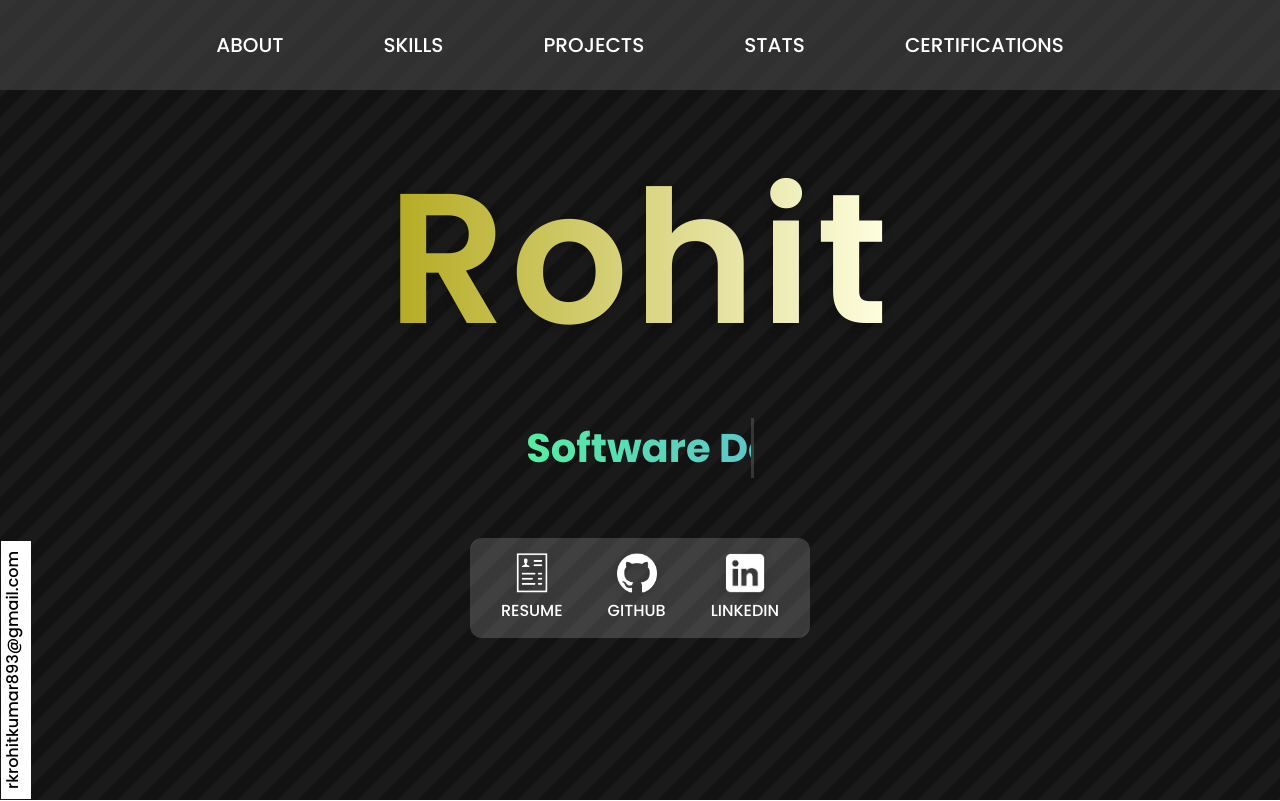
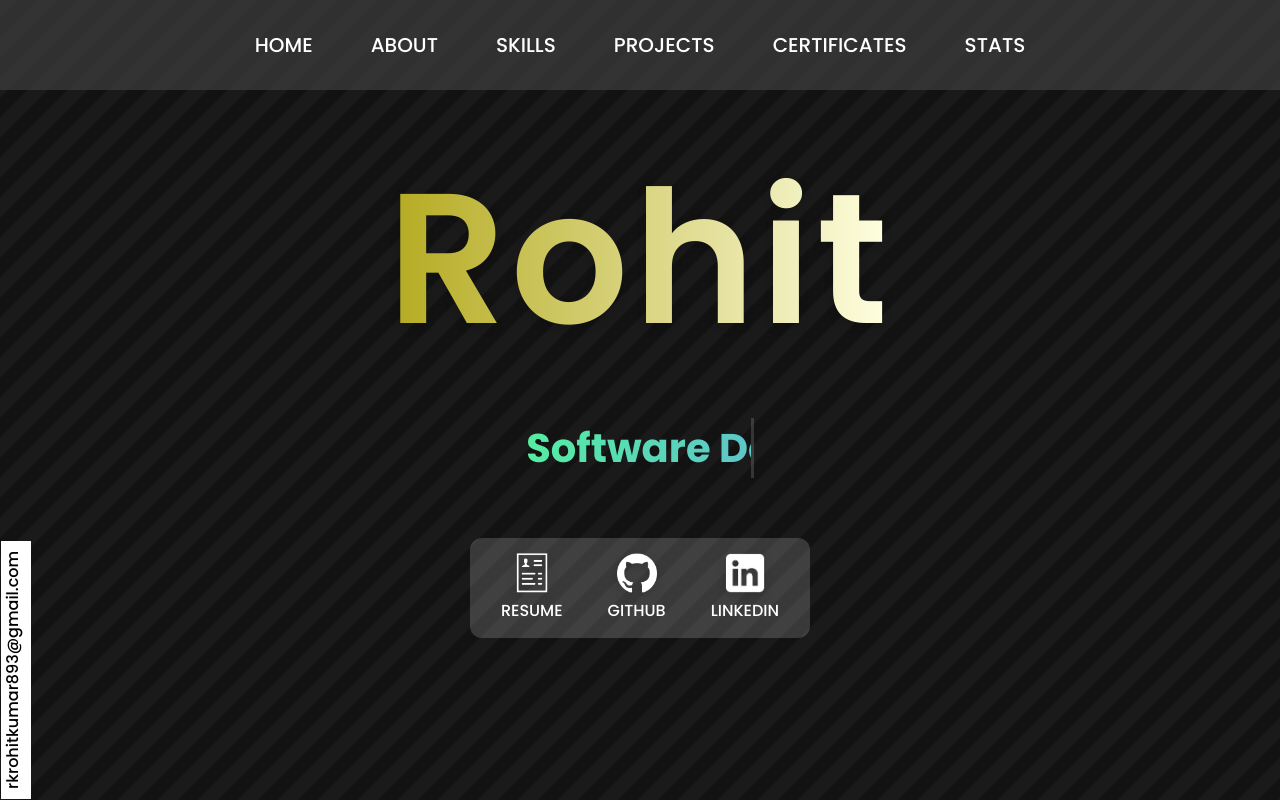
Before and after one commit to rohitkumar893/portfolio, a React (Vite) app: page / in a window 1280 px wide. Shown: the top 801 px of the page. Built offline with nearby package versions, Linux system fonts and the light colour scheme.

Commit message:
add: home button

```diff
--- a/src/App.jsx
+++ b/src/App.jsx
@@ -11,9 +11,10 @@ function App() {
       <div className="container3"></div>
 
      <div className='main w-[100%] flex flex-col' id="home">
+
             <Navbar />
 
-            <div className='flex flex-col justify-center items-center gap-[40px]'>
+            <div className='flex flex-col justify-center items-center gap-[40px]' id="home">
               <div className='w-full flex items-center flex-col select-none gap-[70px] md:gap-[20px]'>
               <h1 className='namelogo drop-shadow-lg text-[110px] sm:text-[185px]  flex justify-center tracking-wide sm:mt-[120px] mt-[220px]'>Rohit</h1>
               <div class="loader"><span class="loader-text">Software Developer</span></div>
--- a/src/components/Navbar.jsx
+++ b/src/components/Navbar.jsx
@@ -15,22 +15,24 @@ const Navbar = () => {
         </div>
 
         {/* Desktop Menu */}
-        <div className='hidden  md:flex gap-[100px] justify-center items-center w-full text-[20px]'>
+        <div className='hidden  md:flex gap-[58px] justify-center items-center w-full text-[20px]'>
+          <a href="#home"><h1>HOME</h1></a>
           <a href="#about"><h1>ABOUT</h1></a>
           <a href="#skills"><h1>SKILLS</h1></a>
           <a href="#projects"><h1>PROJECTS</h1></a>
+          <a href="#certifications"><h1>CERTIFICATES</h1></a>
           <a href="#github"><h1>STATS</h1></a>
-          <a href="#certifications"><h1>CERTIFICATIONS</h1></a>
         </div>
       </nav>
 
       {/* Mobile Menu */}
       {isOpen && (
           <div className='fixed top-0 left-0 w-full h-full bg-black z-40 flex flex-col gap-8 px-6 pt-[120px] text-[22px] text-white'>
+            <a href="#home" onClick={() => setIsOpen(false)}><h1>HOME</h1></a>
             <a href="#about" onClick={() => setIsOpen(false)}><h1>ABOUT ME</h1></a>
             <a href="#skills" onClick={() => setIsOpen(false)}><h1>SKILLS</h1></a>
             <a href="#projects" onClick={() => setIsOpen(false)}><h1>PROJECTS</h1></a>
-            <a href="#github"><h1>STATS</h1></a>
+            <a href="#github" onClick={() => setIsOpen(false)}><h1>STATS</h1></a>
             <a href="#certifications" onClick={() => setIsOpen(false)}><h1>CERTIFICATIONS</h1></a>
           </div>
         )}
```
